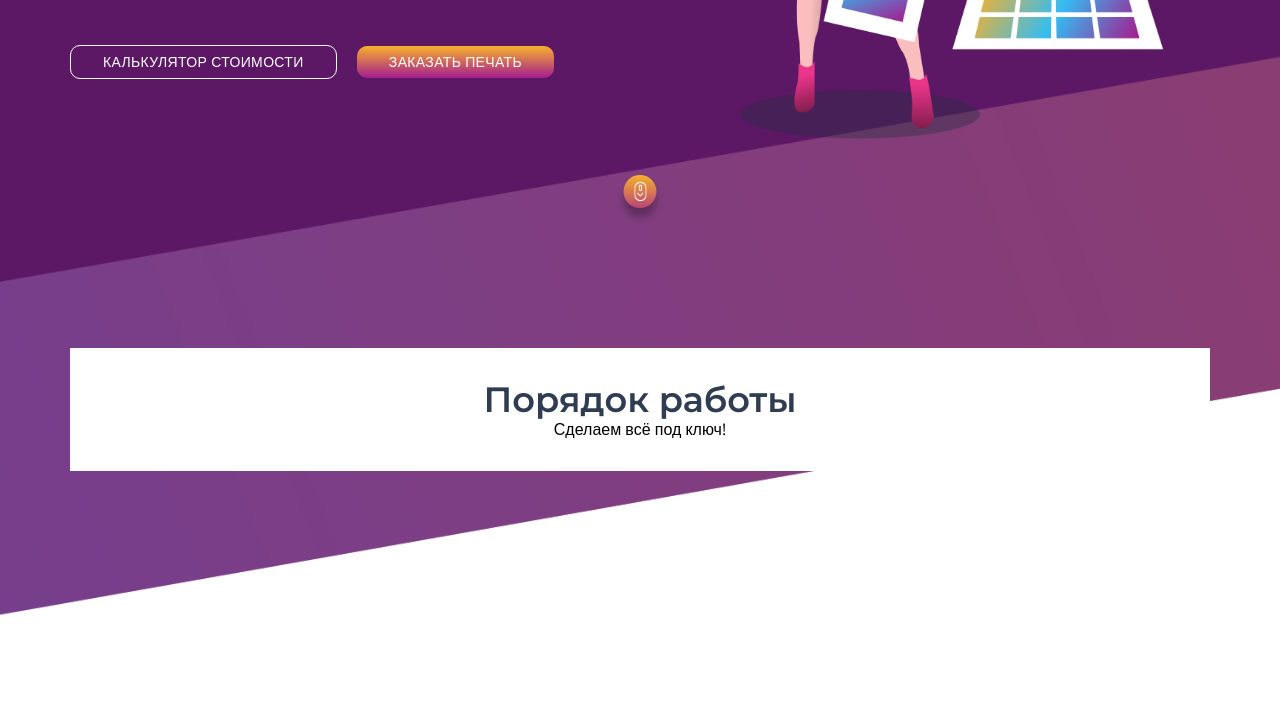
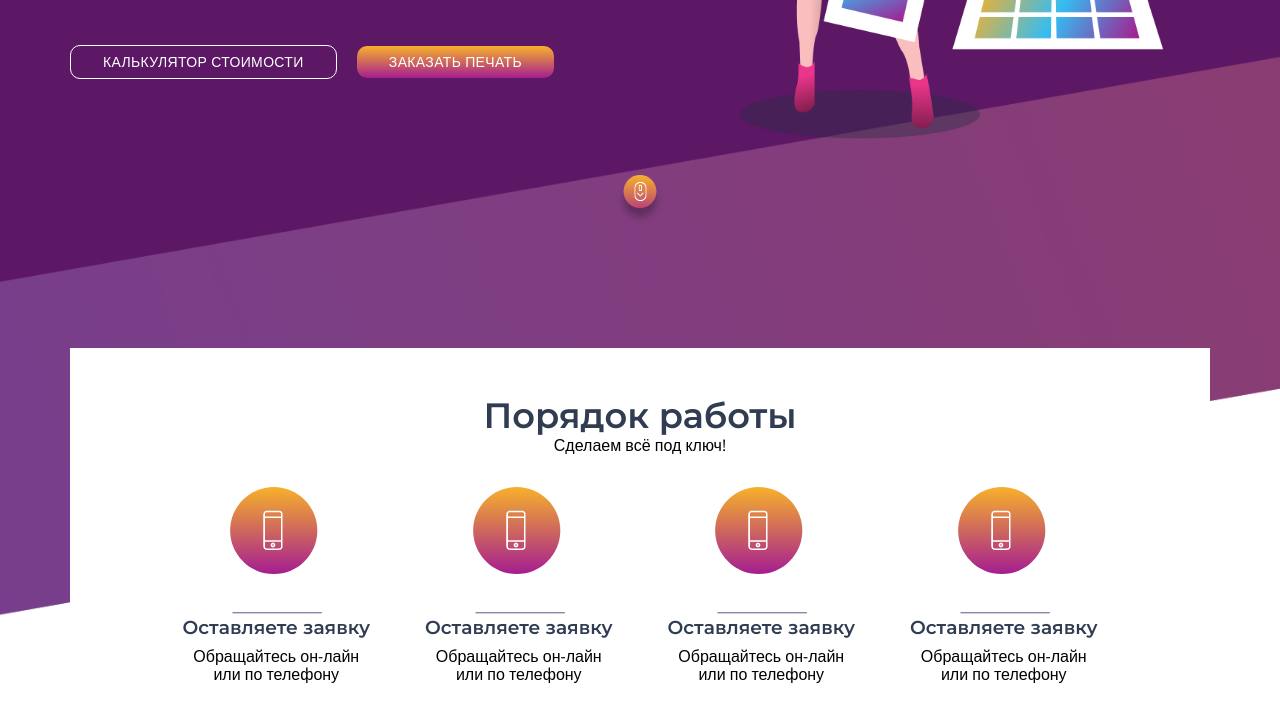
Before and after one commit to BorisSlonov/offset, a website: page index.html in a window 1280 px wide. Shown: the part 452-1174 px from the top of the page. Before the commit the page ends 1100 px from the top, so only its background shows below. Drawn offline with nearby package versions, Linux system fonts and the light colour scheme; files whose address does not match are found by name.

Commit message:
add how-work

```diff
--- a/css/_page-how-work.scss
+++ b/css/_page-how-work.scss
@@ -4,5 +4,24 @@
 
 .how_work {
     background-color: #fff;
-    padding: 2rem 0;
+    padding: 3rem 0;
+    text-align: center;
+
+    &__row {
+        display: flex;
+        flex-wrap: wrap;
+        justify-content: space-around;
+        max-width: 970px;
+        margin-left: auto;
+        margin-right:  auto;
+    }
+
+    &__item {
+        margin-top: 2rem;
+    }
+
+    &__text {
+        margin-top: .5rem;
+        display: inline-block;
+    }
 }
--- a/index.html
+++ b/index.html
@@ -151,8 +151,58 @@
                         <span class="h2-container__sub_title">Сделаем всё под ключ!</span>
                     </div>
                     <!-- h2-container -->
+                    <!-- row -->
+                    <div class="how_work__row">
+                        <!-- how_work__item -->
+                        <div class="how_work__item">
+                            <!-- img -->
+                            <img src="img/icon/icon-phone.png" alt="" class="how_work__icon">
+                            <!-- img -->
+                            <!-- title -->
+                            <h3 class="how_work__h3">Оставляете заявку</h3>
+                            <!-- title -->
+                            <span class="how_work__text">Обращайтесь он-лайн <br> или по телефону</span>
+                        </div>
+                        <!-- how_work__item -->
+                        <!-- how_work__item -->
+                        <div class="how_work__item">
+                            <!-- img -->
+                            <img src="img/icon/icon-phone.png" alt="" class="how_work__icon">
+                            <!-- img -->
+                            <!-- title -->
+                            <h3 class="how_work__h3">Оставляете заявку</h3>
+                            <!-- title -->
+                            <span class="how_work__text">Обращайтесь он-лайн <br> или по телефону</span>
+                        </div>
+                        <!-- how_work__item -->
+                        <!-- how_work__item -->
+                        <div class="how_work__item">
+                            <!-- img -->
+                            <img src="img/icon/icon-phone.png" alt="" class="how_work__icon">
+                            <!-- img -->
+                            <!-- title -->
+                            <h3 class="how_work__h3">Оставляете заявку</h3>
+                            <!-- title -->
+                            <span class="how_work__text">Обращайтесь он-лайн <br> или по телефону</span>
+                        </div>
+                        <!-- how_work__item -->
+                        <!-- how_work__item -->
+                        <div class="how_work__item">
+                            <!-- img -->
+                            <img src="img/icon/icon-phone.png" alt="" class="how_work__icon">
+                            <!-- img -->
+                            <!-- title -->
+                            <h3 class="how_work__h3">Оставляете заявку</h3>
+                            <!-- title -->
+                            <span class="how_work__text">Обращайтесь он-лайн <br> или по телефону</span>
+                        </div>
+                        <!-- how_work__item -->
+                    </div>
+                    <!-- row -->
                 </div>
+                <!-- how_work -->
             </div>
+            <!-- container -->
         </section>
 
         <!-- how-work -->
```
Also changed, not shown: css/style.css, 1 other file.
